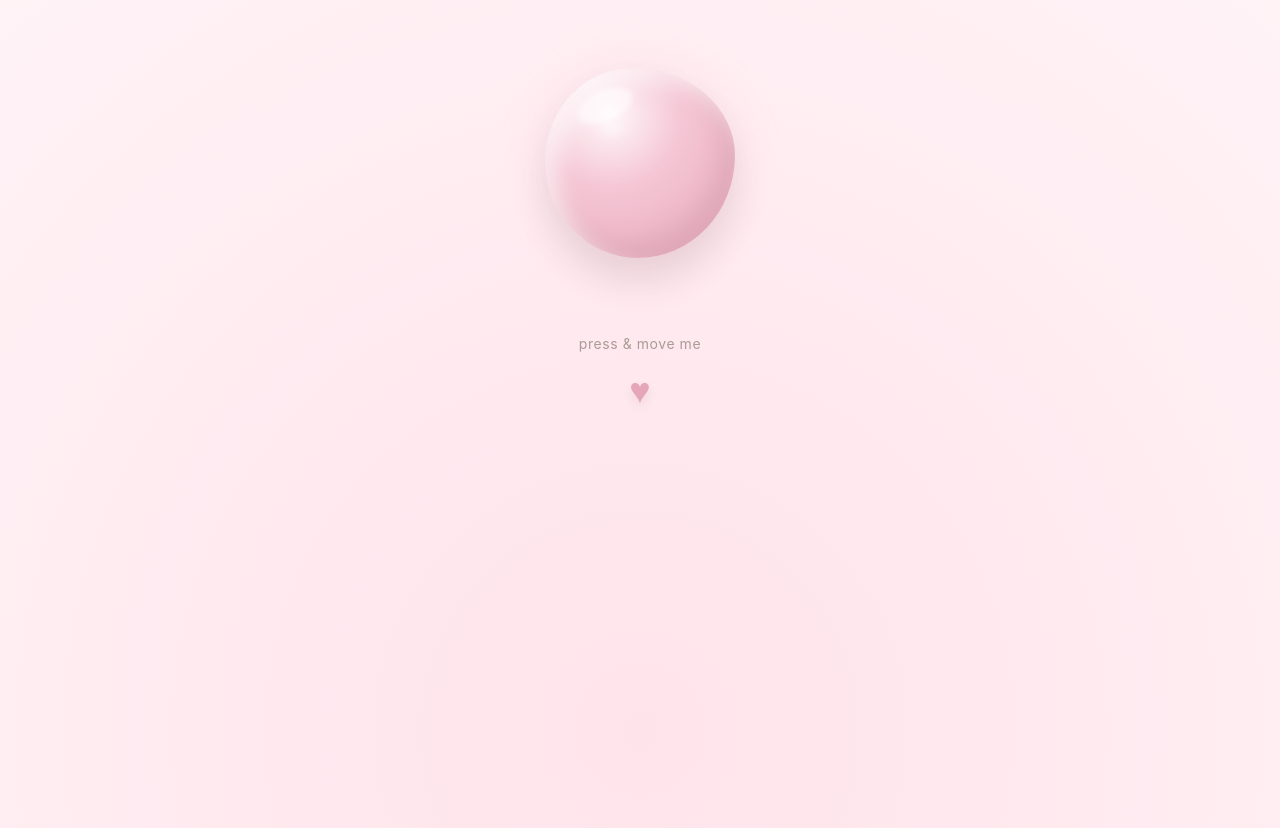
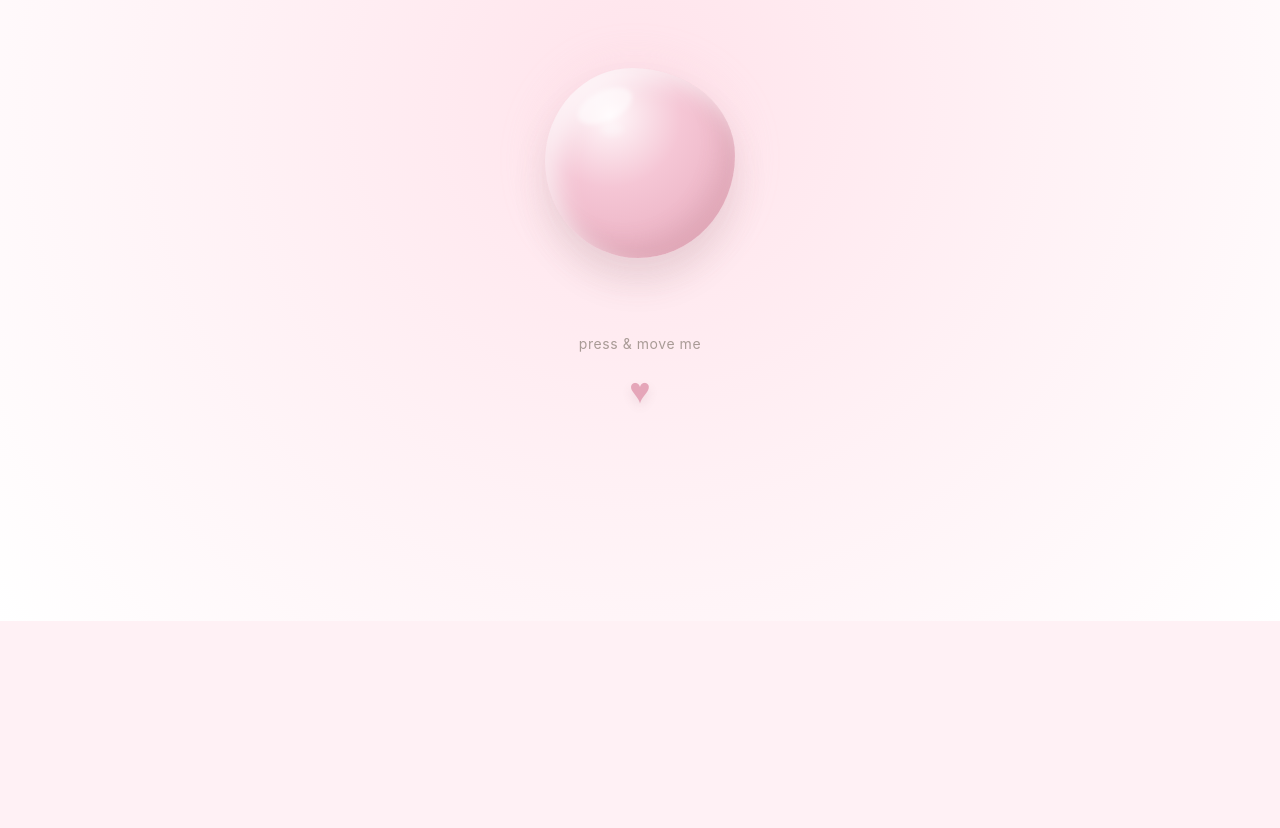
Before and after one commit to chalex39/With.You, a plain HTML site: page index.html in a window 1280 px wide. Shown: the part 179-1007 px from the top of the page. After the commit the page ends 800 px from the top, so only its background shows below. Drawn offline with Linux system fonts and the light colour scheme.

Commit message:
Update style.css

```diff
--- a/style.css
+++ b/style.css
@@ -141,10 +141,8 @@ body {
         25px;
 
     padding-bottom:
-        calc(
-            2000px +
-            env(safe-area-inset-bottom)
-        );
+
+       200px;
 
     padding-left:
         25px;
```
